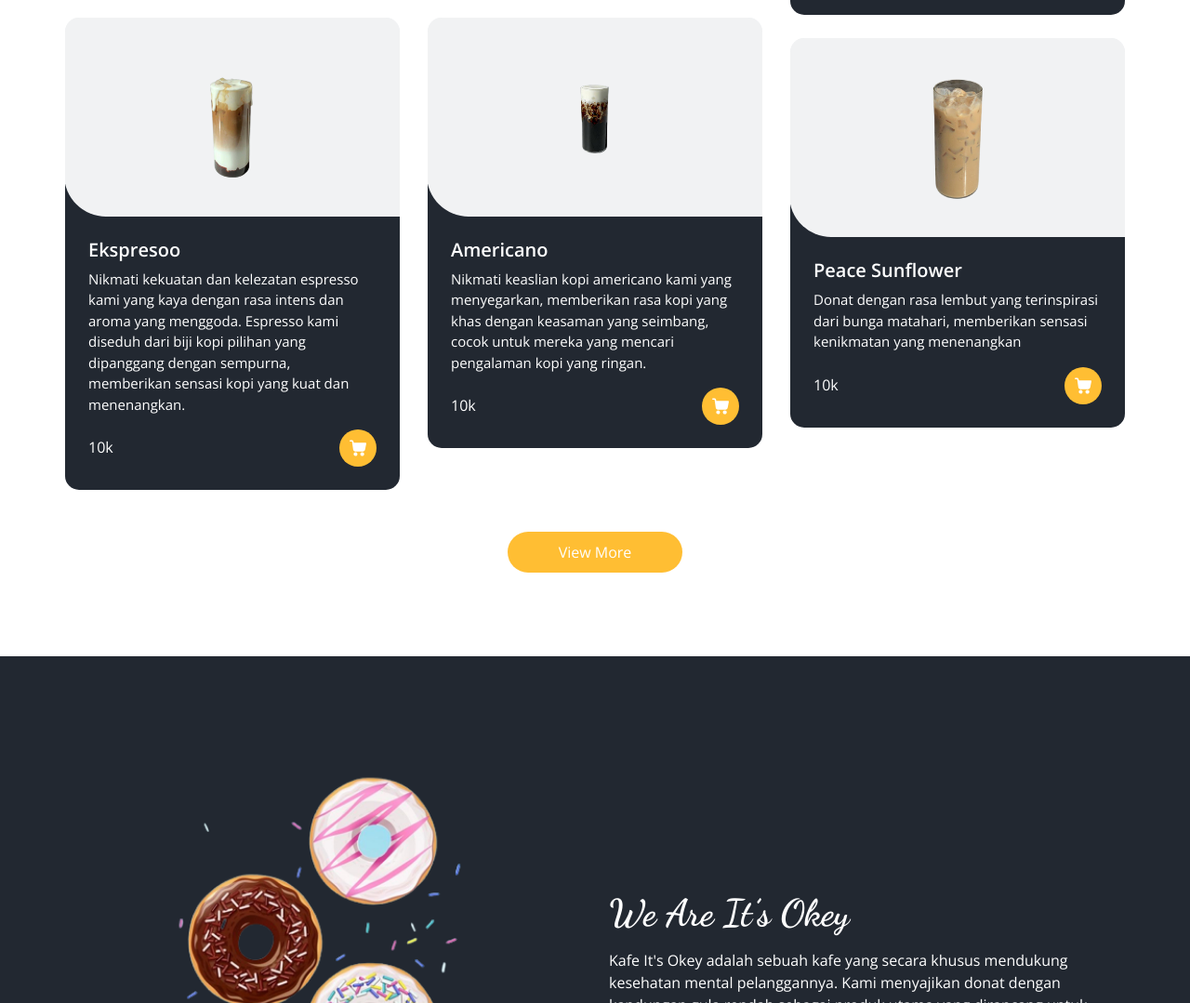
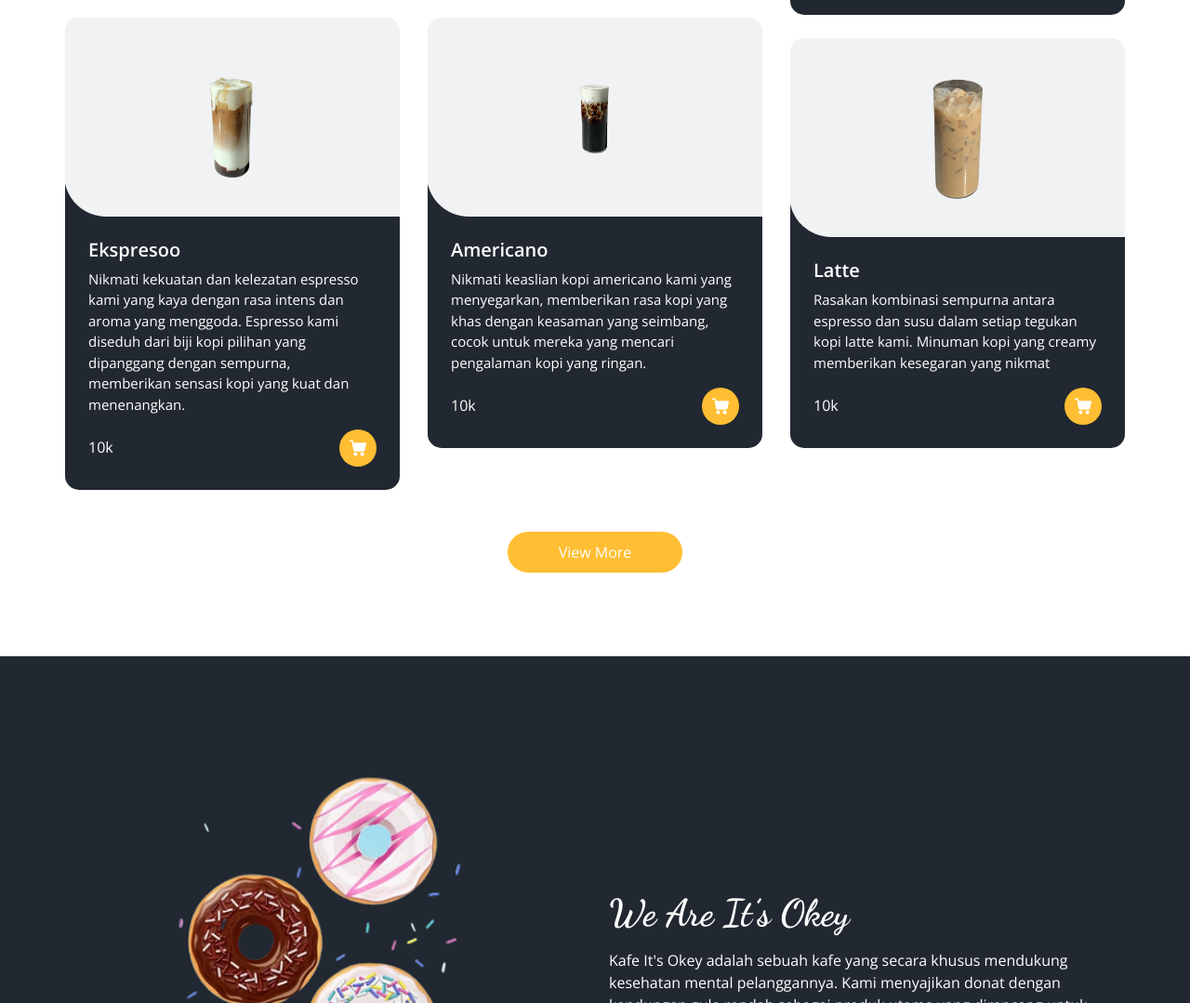
Before and after one commit to Zxcfzxcf/Its-Okey, a plain HTML site: page index.html in a window 1280 px wide. Shown: the part 3059-4138 px from the top of the page at 93% size. Drawn offline with nearby package versions, Linux system fonts and the light colour scheme; some packages are replaced by stand-ins of ours.

Commit message:
Update index.html

```diff
--- a/index.html
+++ b/index.html
@@ -1420,10 +1420,11 @@
                 </div>
                 <div class="detail-box">
                   <h5>
-                    Peace Sunflower
+                    Latte
                   </h5>
                   <p>
-                    Donat dengan rasa lembut yang terinspirasi dari bunga matahari, memberikan sensasi kenikmatan yang menenangkan
+                    Rasakan kombinasi sempurna antara espresso
+                    dan susu dalam setiap tegukan kopi latte kami. Minuman kopi yang creamy memberikan kesegaran yang nikmat
                   </p>
                   <div class="options">
                     <h6>
```
